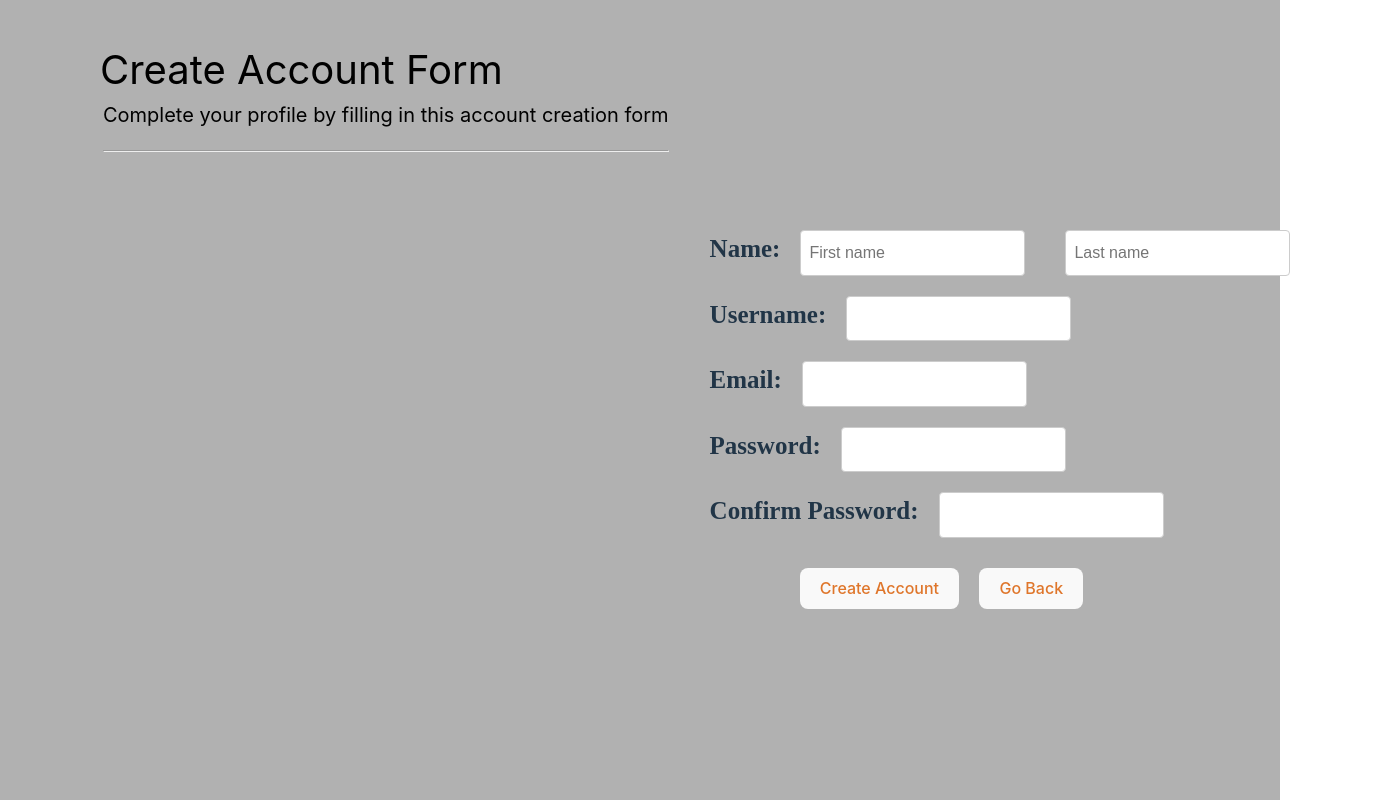
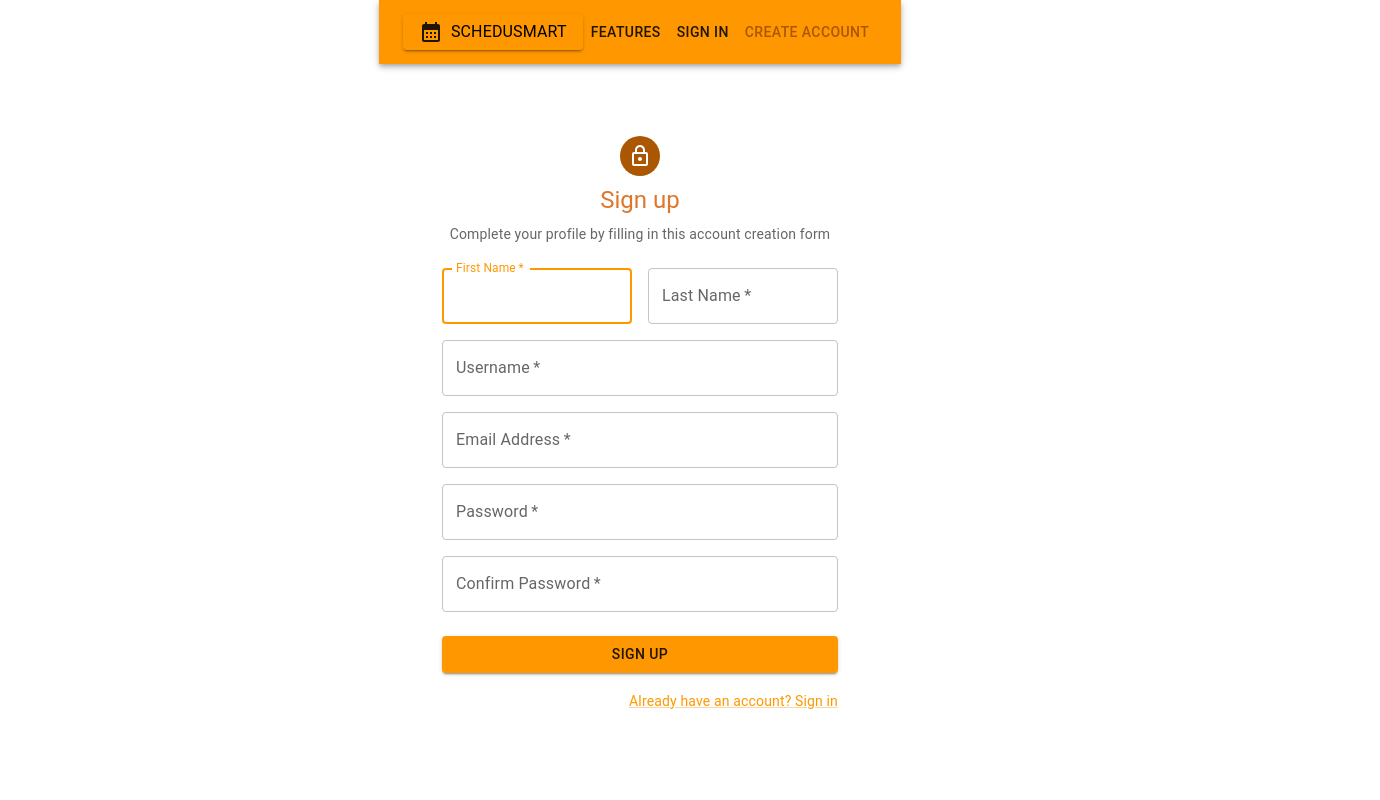
Before and after one commit to Reece-Ausmus/ScheduSmart, a React (Vite) app in the folder schedusmart-frontend/: page /createaccount in a window 1280 px wide. Shown: the whole page, 1380 px wide, since content can reach past the window. Built offline with nearby package versions, Linux system fonts and the light colour scheme.

Commit message:
finish styling of create-account page

```diff
--- a/schedusmart-frontend/src/pages/Createaccount.jsx
+++ b/schedusmart-frontend/src/pages/Createaccount.jsx
@@ -1,85 +1,85 @@
 // This documentation is used for building create-account UI page
-
 import { useState } from 'react';
 import './Createaccount.css'
+import Avatar from '@mui/material/Avatar';
+import Button from '@mui/material/Button';
+import CssBaseline from '@mui/material/CssBaseline';
+import TextField from '@mui/material/TextField';
+import FormControlLabel from '@mui/material/FormControlLabel';
+import Checkbox from '@mui/material/Checkbox';
+import Link from '@mui/material/Link';
+import Grid from '@mui/material/Grid';
+import Box from '@mui/material/Box';
+import CalendarMonthIcon from "@mui/icons-material/CalendarMonth";
+import LockOutlinedIcon from '@mui/icons-material/LockOutlined';
+import Typography from '@mui/material/Typography';
+import Container from '@mui/material/Container';
+import { createTheme, ThemeProvider } from '@mui/material/styles';
+import { AppBar, IconButton, Menu, Toolbar } from "@mui/material";
+import { orange } from "@mui/material/colors";
 
 //this can be change when flask's ip become static
 //currently it's localhost
 
 const flaskURL = "http://127.0.0.1:5000";
 
+const theme = createTheme({
+    palette: {
+        primary: orange,
+        secondary: {
+            main: "#ab5600",
+        },
+    },
+});
+
 export default function Createaccount() {
-    const [firstname, setfirstName] = useState('');
-    const [lastname, setlastName] = useState('');
-    const [username, setUsername] = useState('');
-    const [email, setEmail] = useState('');
-    const [password, setPassword] = useState('');
-    const [confirm_password, confirmpassword] = useState('');
+    const handleSubmit = async (event) => {
+        event.preventDefault();
 
-    return (
-        <div>
-            <div className="headers" >
-                <p> Create Account Form </p>
-            </div>
-            <div className="sub-headers">
-                <p> Complete your profile by filling in this account creation form </p>
-                <hr className="line" />
-            </div>
-            <div className="group name">
-                <label htmlFor="firstname">Name:</label>
-                <input type="text" id="firstname" value={firstname} onChange={(e) => setfirstName(e.target.value)} placeholder="First name" />
-                <label htmlFor="lastname"></label>
-                <input type="text" id="lastname" value={lastname} onChange={(e) => setlastName(e.target.value)} placeholder="Last name" />
-            </div>
-            <div className="group username">
-                <label htmlFor="username">Username:</label>
-                <input type="text" id="username" value={username} onChange={(e) => setUsername(e.target.value)}
-                />
-            </div>
-            <div className="group email">
-                <label htmlFor="email">Email:</label>
-                <input type="email" id="email" value={email} onChange={(e) => setEmail(e.target.value)} />
-            </div>
-            <div className="group password">
-                <label htmlFor="password">Password:</label>
-                <input type="password" id="password" value={password} onChange={(e) => setPassword(e.target.value)}/>
-            </div>
-            <div className="group confirm-password">
-                <label htmlFor="confirm-password">Confirm Password:</label>
-                <input type="password" id="confirm-password" value={confirm_password} onChange={(e) => confirmpassword(e.target.value)} />
-            </div>
-            <div className="button">
-                <button  onClick={async () => {
+        const firstname = document.getElementById("firstName").value;
+        const lastname = document.getElementById("lastName").value;
+        const username = document.getElementById("userName").value;
+        const email = document.getElementById("email").value;
+        const password = document.getElementById("password").value;
+        const confirm_password = document.getElementById("confirmPassword").value;
+
         const letterRegex = /[a-zA-Z]/;
         const numberRegex = /[0-9]/;
         const regex = /[\\"\s\'\\\x00-\x1F\x7F]/g;
 
         if (!lastname.localeCompare('') && !firstname.localeCompare('')) {
             alert("Please fill up your name!");
+            return;
         }
         else if (!username.localeCompare('')) {
             alert("Please fill up your username!");
+            return;
         }
         else if (!email.localeCompare('')) {
             alert("Please fill up your email!");
+            return;
         }
         else if (!password.localeCompare('')) {
             alert("Please fill up your password!");
+            return;
         }
         else if (regex.test(firstname) || regex.test(lastname) || regex.test(username) || regex.test(password) || regex.test(confirm_password)) {
             alert("Input contains special characters. Please remove them and try again!");
+            return;
         } // avoid special characters in input
         else if (password.localeCompare(confirm_password)) {
             alert("Confirm password does not match!");
+            return;
         }
         else if (password.length < 6) {
             alert("Password must be at least 6 characters long!")
+            return;
         }
         else if (!letterRegex.test(password) || !numberRegex.test(password)) {
             alert("Password must contain at least one letter and one number!");
+            return;
         }
-                else {
-                    const new_account = {firstname,lastname,username, email, password};
+        const new_account = { firstname, lastname, username, email, password };
         const response = await fetch(flaskURL + '/create_account', {
             method: 'POST',
             headers: {
@@ -90,25 +90,146 @@ export default function Createaccount() {
         })
         if (!response.ok) {
             alert("Something went wrong, refresh your website!");
-                    } else{
-                        switch(response.status) {
+        } else {
+            switch (response.status) {
                 case 201:
                     console.log("Create account successfully");
                     const responseData = await response.json();
                     const userId = responseData.user_id;
                     sessionStorage.setItem('user_id', userId);
-                                window.location.href = '/signin'
+                    window.location.href = './signin'
                     break;
                 case 205:
                     alert("Username has been used. Please change it to another one!");
                     break;
             }
         }
-                }
-            }
-            }>Create Account</button>
-                <button onClick={() => { window.location.href = '/'}}>Go Back</button>
+    };
+
+    return (
+        <ThemeProvider theme={theme}>
+            <AppBar position="static" color="primary">
+                <Toolbar sx={{ justifyContent: "space-between" }}>
+                    <Button variant="contained" href="./welcome">
+                        <CalendarMonthIcon sx={{ marginRight: 1 }} />
+                        <Typography variant="body1">ScheduSmart</Typography>
+                    </Button>
+                    <div>
+                        <Button color="inherit">Features</Button>
+                        <Button color="inherit" href="./signin">Sign In</Button>
+                        <Button color="secondary">
+                            Create Account
+                        </Button>
                     </div>
-        </div>
+                </Toolbar>
+            </AppBar>
+            <Container component="main" maxWidth="xs">
+                <CssBaseline />
+                <Box
+                    sx={{
+                        marginTop: 8,
+                        display: 'flex',
+                        flexDirection: 'column',
+                        alignItems: 'center',
+                    }}
+                >
+                    <Avatar sx={{ m: 1, bgcolor: 'secondary.main' }}>
+                        <LockOutlinedIcon />
+                    </Avatar>
+                    <Typography component="h1" variant="h5">
+                        Sign up
+                    </Typography>
+                    <Typography variant="body2" color="textSecondary" sx={{ mt: 1 }}>
+                        Complete your profile by filling in this account creation form
+                    </Typography>
+                    <Box
+                        component="form"
+                        onSubmit={handleSubmit}
+                        noValidate
+                        sx={{ mt: 3 }}>
+                        <Grid container spacing={2}>
+                            <Grid item xs={12} sm={6}>
+                                <TextField
+                                    autoComplete="given-name"
+                                    name="firstName"
+                                    required
+                                    fullWidth
+                                    id="firstName"
+                                    label="First Name"
+                                    autoFocus
+                                />
+                            </Grid>
+                            <Grid item xs={12} sm={6}>
+                                <TextField
+                                    required
+                                    fullWidth
+                                    id="lastName"
+                                    label="Last Name"
+                                    name="lastName"
+                                    autoComplete="family-name"
+                                />
+                            </Grid>
+                            <Grid item xs={12}>
+                                <TextField
+                                    required
+                                    fullWidth
+                                    id="userName"
+                                    label="Username"
+                                    name="username"
+                                    autoComplete="username"
+                                />
+                            </Grid>
+                            <Grid item xs={12}>
+                                <TextField
+                                    required
+                                    fullWidth
+                                    id="email"
+                                    label="Email Address"
+                                    name="email"
+                                    autoComplete="email"
+                                />
+                            </Grid>
+                            <Grid item xs={12}>
+                                <TextField
+                                    required
+                                    fullWidth
+                                    name="password"
+                                    label="Password"
+                                    type="password"
+                                    id="password"
+                                    autoComplete="new-password"
+                                />
+                            </Grid>
+                            <Grid item xs={12}>
+                                <TextField
+                                    required
+                                    fullWidth
+                                    name="confirmpassword"
+                                    label="Confirm Password"
+                                    type="password"
+                                    id="confirmPassword"
+                                    autoComplete="confirm-password"
+                                />
+                            </Grid>
+                        </Grid>
+                        <Button
+                            type="submit"
+                            fullWidth
+                            variant="contained"
+                            sx={{ mt: 3, mb: 2 }}
+                        >
+                            Sign Up
+                        </Button>
+                        <Grid container justifyContent="flex-end">
+                            <Grid item>
+                                <Link href="./signin" variant="body2">
+                                    Already have an account? Sign in
+                                </Link>
+                            </Grid>
+                        </Grid>
+                    </Box>
+                </Box>
+            </Container>
+        </ThemeProvider >
     );
 }
--- a/schedusmart-frontend/src/pages/SignIn.jsx
+++ b/schedusmart-frontend/src/pages/SignIn.jsx
@@ -10,6 +10,7 @@ import Link from "@mui/material/Link";
 import Grid from "@mui/material/Grid";
 import Box from "@mui/material/Box";
 import CalendarMonthIcon from "@mui/icons-material/CalendarMonth";
+import LockOpenOutlinedIcon from '@mui/icons-material/LockOpenOutlined';
 import Typography from "@mui/material/Typography";
 import Container from "@mui/material/Container";
 import { createTheme, ThemeProvider } from "@mui/material/styles";
@@ -108,6 +109,9 @@ export default function SignIn() {
             alignItems: "center",
           }}
         >
+          <Avatar sx={{ m: 1, bgcolor: 'secondary.main' }}>
+            <LockOpenOutlinedIcon />
+          </Avatar>
           <Typography component="h1" variant="h5">
             Sign in
           </Typography>
```
Lines whose indentation alone changed are shown as unchanged.
